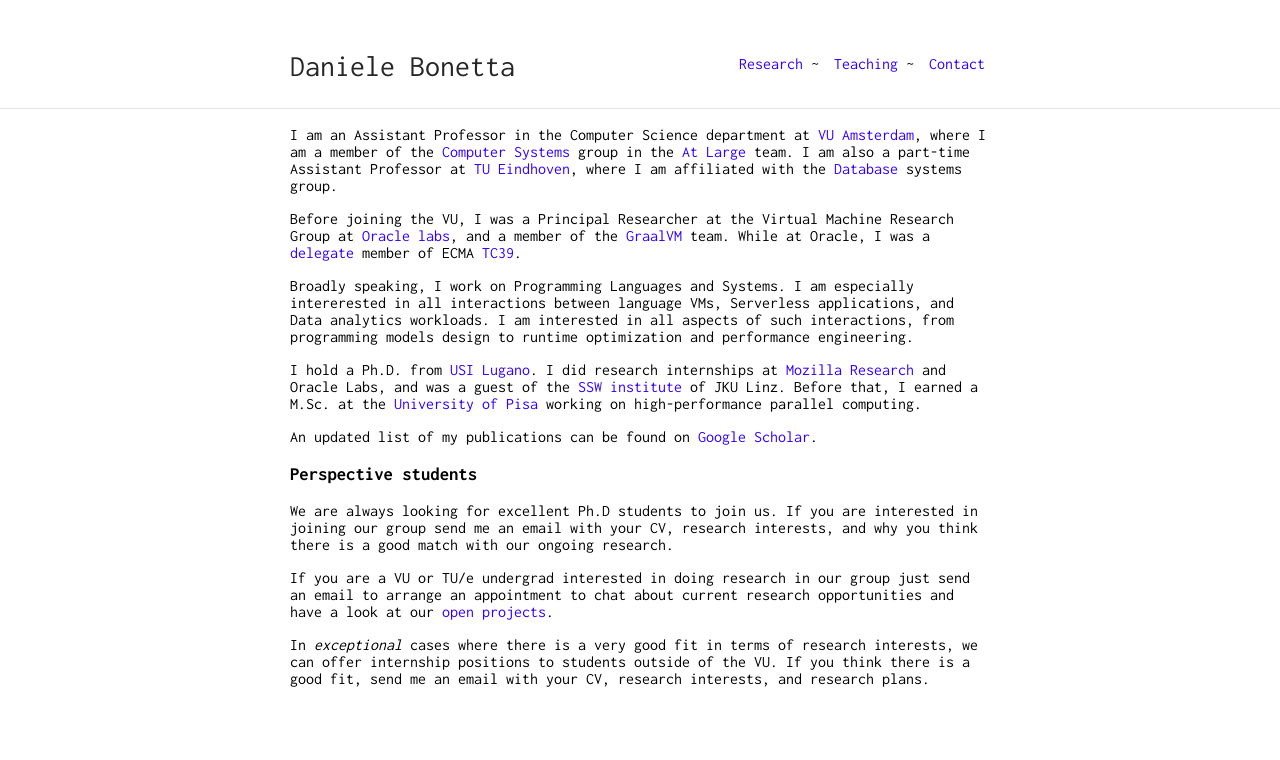
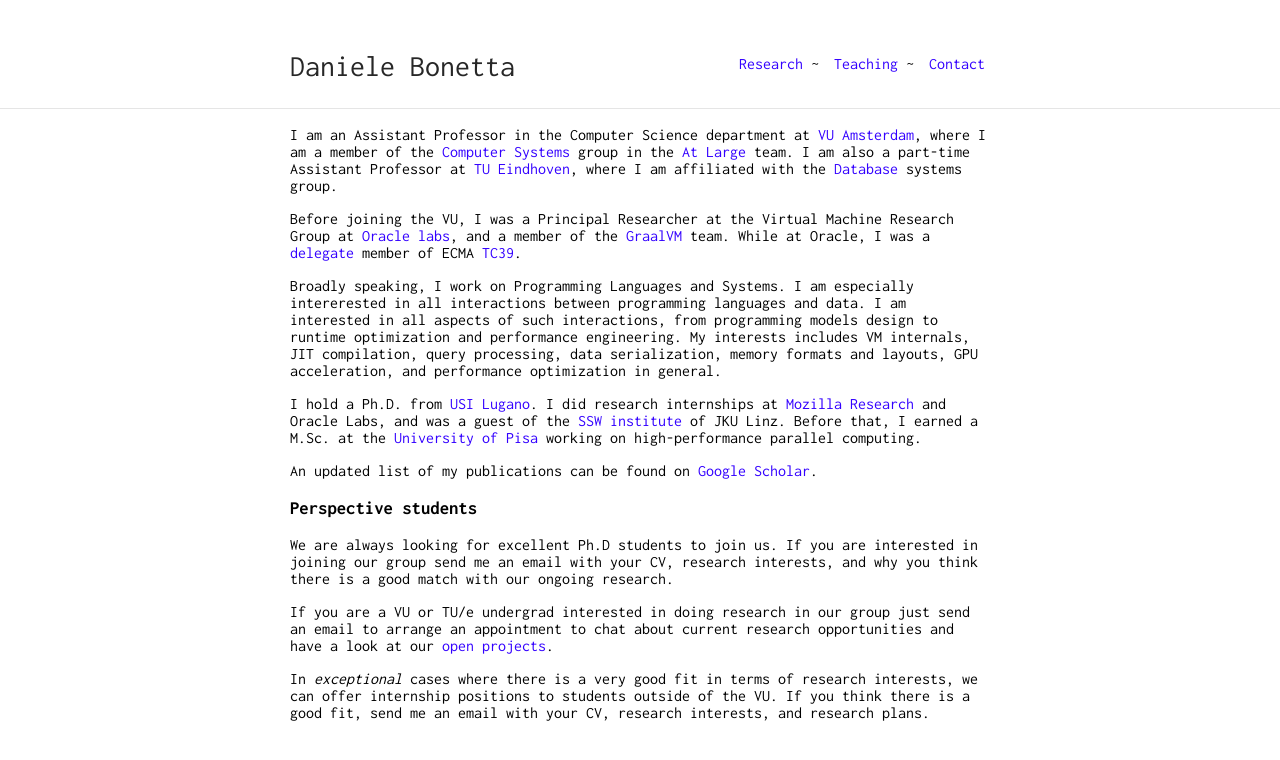
Before and after one commit to eleinadani/eleinadani.github.io, a Jekyll site: the page built from research.md, in a window 1280 px wide. Shown: the top 760 px of the page. Built offline with Jekyll 4.4.1, drawn with Linux system fonts in a browser that asks for light colours.

Commit message:
update research sec

```diff
--- a/research.md
+++ b/research.md
@@ -6,7 +6,7 @@ I am an Assistant Professor in the Computer Science department at [VU Amsterdam]
 
 Before joining the VU, I was a Principal Researcher at the Virtual Machine Research Group at [Oracle labs](http://labs.oracle.com), and a member of the [GraalVM](https://github.com/graalvm) team. While at Oracle, I was a [delegate](https://github.com/tc39/notes/pull/77/files) member of ECMA [TC39](https://tc39.es/).
 
-Broadly speaking, I work on Programming Languages and Systems. I am especially intererested in all interactions between language VMs, Serverless applications, and Data analytics workloads. I am interested in all aspects of such interactions, from programming models design to runtime optimization and performance engineering.
+Broadly speaking, I work on Programming Languages and Systems. I am especially intererested in all interactions between programming languages and data. I am interested in all aspects of such interactions, from programming models design to runtime optimization and performance engineering. My interests includes VM internals, JIT compilation, query processing, data serialization, memory formats and layouts, GPU acceleration, and performance optimization in general.
 
 <!-- Broadly speaking, I work on language runtime systems and their interaction with other systems such as event-based server-side runtimes (like [Node.js](https://nodejs.org/en/)), data analytics framweworks (like [Spark](https://spark.apache.org/)), and other emerging cloud and data analytics platforms. I am interested in all aspects of such interactions, from programming models design to runtime optimization and performance engineering.
 
```
